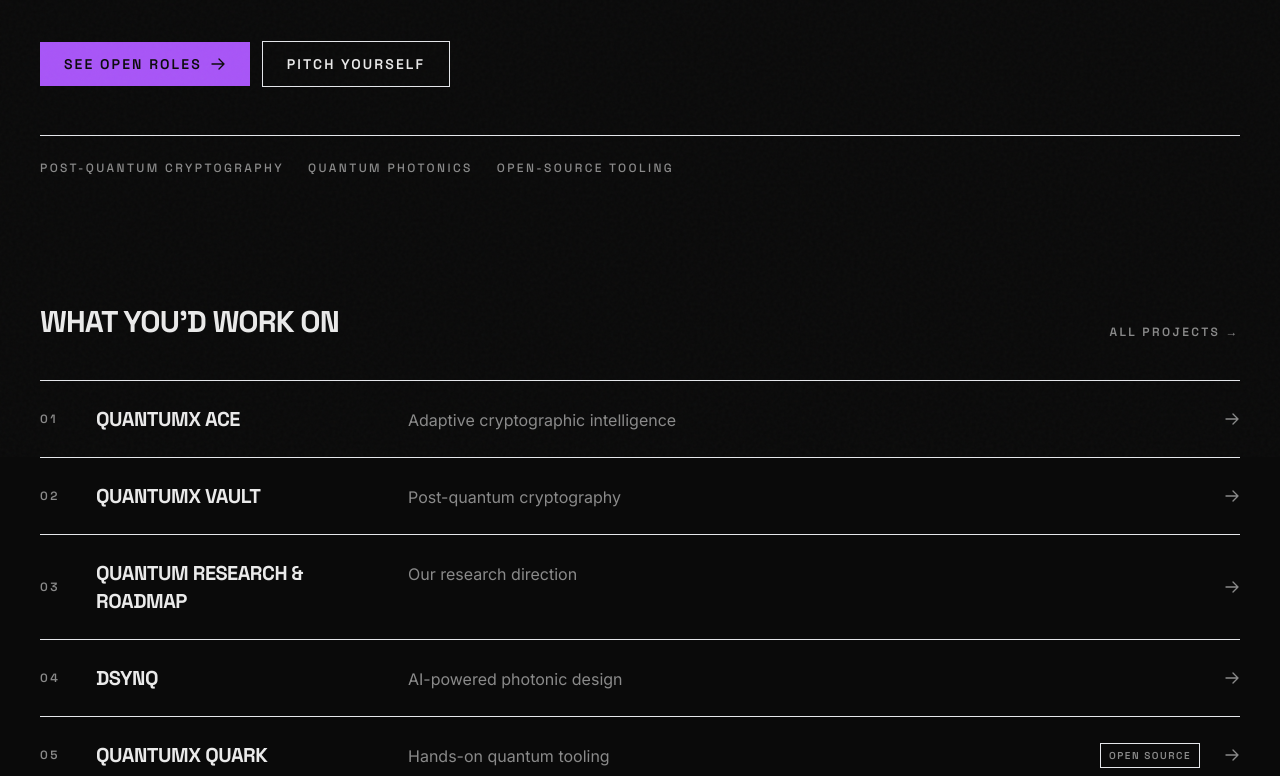
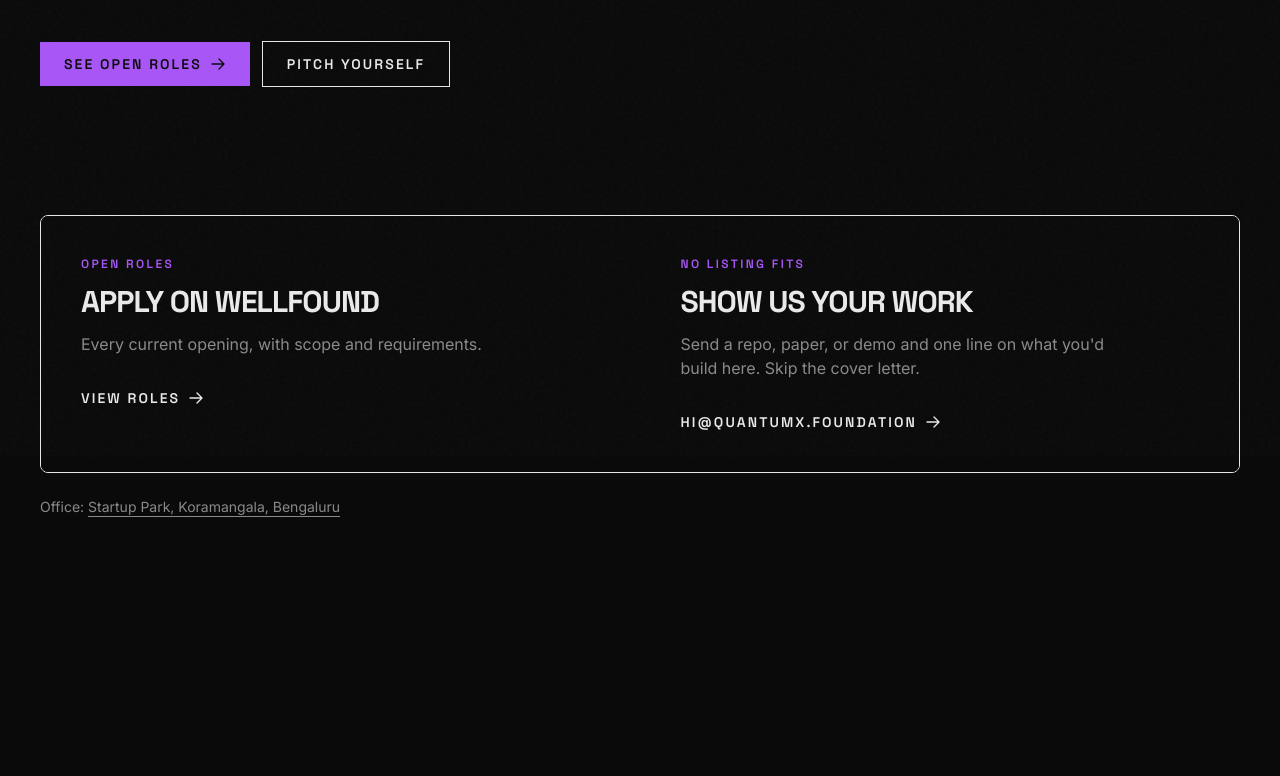
Before and after one commit to appetite-studio-team/quantumx.foundation, a Next.js app: page /careers in a window 1280 px wide. Shown: the part 343-1119 px from the top of the page. Built offline with nearby package versions, Linux system fonts and the light colour scheme.

Commit message:
✨ feat(careers): redesign page around two clear ways to apply
Drop the generic value cards and back link. Hero now leads with open roles and a pitch-yourself email, followed by Wellfound and show-your-work panels and the office location.

```diff
--- a/app/careers/CareersPage.tsx
+++ b/app/careers/CareersPage.tsx
@@ -1,12 +1,8 @@
 'use client';
 
-import Link from 'next/link';
 import { motion } from 'framer-motion';
 import { defaultViewport, defaultTransition } from '@/lib/motion-variants';
 import { site } from '@/content/site';
-import { projectsContent } from '@/content/projects';
-
-const focusAreas = ['Post-quantum cryptography', 'Quantum photonics', 'Open-source tooling'];
 
 function ArrowIcon({ className = 'h-4 w-4' }: { className?: string }) {
   return (
@@ -57,94 +53,7 @@ export function CareersPage() {
               Pitch yourself
             </a>
           </div>
-
-          <ul className="mt-12 flex flex-wrap gap-x-6 gap-y-2 border-t border-gray-secondary/15 pt-6">
-            {focusAreas.map((area) => (
-              <li
-                key={area}
-                className="font-heading text-xs font-medium uppercase tracking-[0.2em] text-gray-secondary"
-              >
-                {area}
-              </li>
-            ))}
-          </ul>
         </motion.div>
-      </section>
-
-      {/* What you'd work on: the actual product surface */}
-      <section
-        aria-labelledby="work-heading"
-        className="mx-auto max-w-7xl px-6 pb-section md:px-10"
-      >
-        <div className="mb-8 flex flex-col gap-3 md:mb-10 md:flex-row md:items-end md:justify-between">
-          <h2
-            id="work-heading"
-            className="font-heading text-2xl font-bold uppercase leading-tight tracking-tight-heading text-text-primary md:text-3xl"
-          >
-            What you&apos;d work on
-          </h2>
-          <Link
-            href="/projects"
-            className="font-heading text-xs font-semibold uppercase tracking-[0.2em] text-gray-secondary transition-colors hover:text-accent"
-          >
-            All projects →
-          </Link>
-        </div>
-
-        <motion.ul
-          className="border-t border-gray-secondary/15"
-          initial="hidden"
-          whileInView="visible"
-          viewport={defaultViewport}
-          variants={{
-            visible: { transition: { staggerChildren: 0.05, delayChildren: 0.05 } },
-            hidden: {},
-          }}
-        >
-          {projectsContent.projects.map((project) => {
-            const external = project.href.startsWith('http');
-            const row = (
-              <>
-                <span className="w-8 shrink-0 font-heading text-xs font-semibold tracking-[0.2em] text-gray-secondary">
-                  {project.number}
-                </span>
-                <span className="flex min-w-0 flex-1 flex-col gap-1 md:flex-row md:items-baseline md:gap-6">
-                  <span className="font-heading text-lg font-bold uppercase leading-tight tracking-tight text-text-primary transition-colors duration-300 group-hover:text-accent md:w-72 md:shrink-0 md:text-xl">
-                    {project.name}
-                  </span>
-                  <span className="text-sm text-gray-secondary md:text-base">{project.tagline}</span>
-                </span>
-                {project.group === 'opensource' && (
-                  <span className="hidden shrink-0 border border-gray-secondary/25 px-2 py-1 font-heading text-[10px] font-semibold uppercase tracking-[0.15em] text-gray-secondary sm:inline">
-                    Open source
-                  </span>
-                )}
-                <ArrowIcon className="h-4 w-4 shrink-0 text-gray-secondary transition-all duration-300 group-hover:translate-x-1 group-hover:text-accent" />
-              </>
-            );
-            const rowClass =
-              'group flex items-center gap-4 py-5 md:gap-6 md:py-6';
-
-            return (
-              <motion.li
-                key={project.number}
-                variants={{ hidden: { opacity: 0, y: 12 }, visible: { opacity: 1, y: 0 } }}
-                transition={defaultTransition}
-                className="border-b border-gray-secondary/15"
-              >
-                {external ? (
-                  <a href={project.href} target="_blank" rel="noopener noreferrer" className={rowClass}>
-                    {row}
-                  </a>
-                ) : (
-                  <Link href={project.href} className={rowClass}>
-                    {row}
-                  </Link>
-                )}
-              </motion.li>
-            );
-          })}
-        </motion.ul>
       </section>
 
       {/* How to apply: two clear paths */}
@@ -207,7 +116,7 @@ export function CareersPage() {
               rel="noopener noreferrer"
               className="underline underline-offset-4 transition-colors hover:text-accent"
             >
-              Startup Park, Singasandra, Bengaluru
+              Startup Park, Koramangala, Bengaluru
             </a>
           </p>
         )}
```
